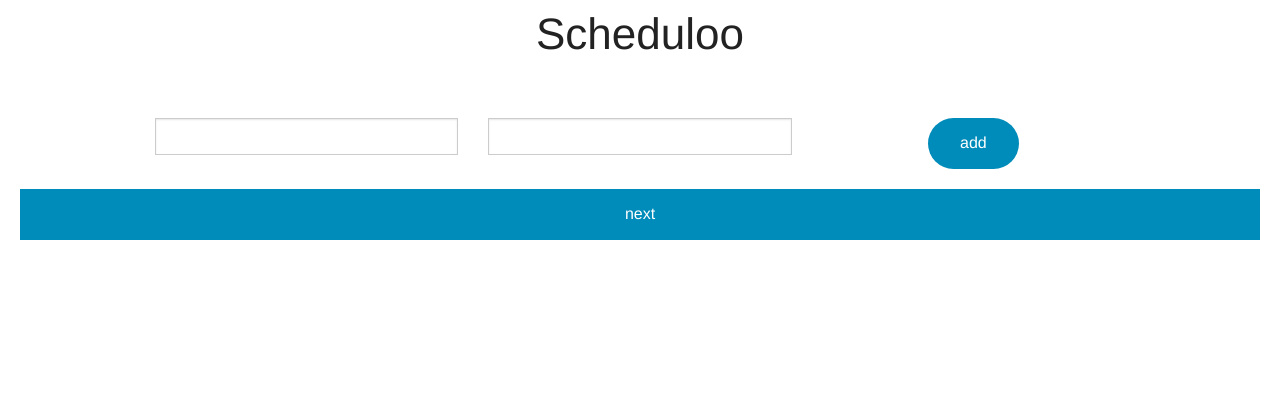
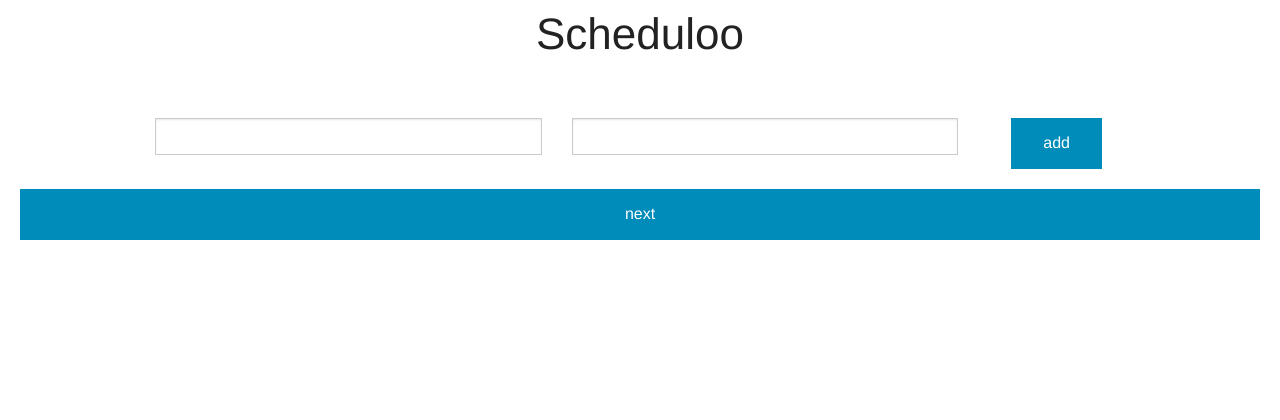
Before and after one commit to 0x486F626F/Scheduloo-Web, a Django app: template templates/scheduloo.html in a window 1280 px wide. Shown: the top 420 px of the page. Run offline with Django 3.2, Linux system fonts and the light colour scheme; the template is opened without the code that fills it, so the values that code supplies are empty; some libraries are stand-ins or nearby versions.

Commit message:
update css

```diff
--- a/static/css/scheduloo.css
+++ b/static/css/scheduloo.css
@@ -1,8 +1,21 @@
 div.step1{
     padding-top: 45px;
     padding-bottom: 40px;
-    margin-left: 20px;
-    margin-right: 20px;
-    margin-top: 0px;
+    padding-left: 20px;
+    padding-right: 20px;
     text-align: center;
 }
+div.step2{
+    padding-top: 45px;
+    padding-bottom: 40px;
+    padding-left: 20px;
+    padding-right: 20px;
+    text-align: center;
+}
+div.step3{
+    padding-top: 45px;
+    padding-bottom: 40px;
+    padding-left: 20px;
+    padding-right: 20px;
+    text-align: center;
+}
--- a/templates/scheduloo.html
+++ b/templates/scheduloo.html
@@ -23,19 +23,22 @@
 		<h1 ALIGN="center">Scheduloo</h1>
 		<div class="step1" ng-hide="step1">
 			<div ng-repeat="course in courses" class="course-list">
-				<p class="id">
+				<div class="row">
 				{% verbatim %}
-				{{ course.subject }} {{ course.catalog }}
+                <div class="row">
+				<div class="large-9 columns" style="font-size:32px"> {{ course.subject }} {{ course.catalog }} </div>
+                <div class="large-3 columns"> <button class="button round" ng-click="drop_course($index)">drop</button> </div>
+                </div>
 				{% endverbatim %}
-				<button class="button round" ng-click="drop_course($index)">drop</button>
-				</p>
+                    </div>
+
 			</div>
 
 			<form name="new_course">
                 <div class="row">
-				<div class="small-2 large-4 columns"><input name="subject" type='text'></div>
-				<div class="small-4 large-4 columns"><input name="catalog" type='text'></div>
-                <div class="small-6 large-4 columns"><button class="button round" ng-click="add_course()">add</button></div>
+				<div class="small-6 large-5 columns"><input name="subject" type='text'></div>
+				<div class="small-6 large-5 columns"><input name="catalog" type='text'></div>
+                <div class="small-12 large-2 columns"><button class="button" ng-click="add_course()">add</button></div>
 				</div>
 			</form>
 
@@ -51,14 +54,20 @@
 					<div ng-repeat="each in component">
 						{% verbatim %}
 						<form name='{{ each.id }}'>
-							{{ each.name }} <input name="rating" type="range" min="1" max="100" step="10" value="30">
+                            <div class="row">
+                                <div class="large-6 columns"  style="font-size:20px"> {{ each.name }} </div>
+
+                                <div class="large-6 columns"> <input name="rating" type="range" min="1" max="100" step="10" value="30">  </div>
+                            </div>
 						</form>
 						{% endverbatim %}
 					</div>
 				</div>
 			</div>
-			<button class="back-btn" ng-click="step1=false; step2=false">back</button>
-			<button class="next-btn" ng-click="search(); step1=true; step2=false; step3=true">Scheduloo</button>
+            <ul class="button-group round">
+			<button class="button" ng-click="step1=false; step2=false">back</button>
+			<button class="button" ng-click="search(); step1=true; step2=false; step3=true">Scheduloo</button>
+            </ul>
 		</div>
 
 		<div class="step3" ng-show="step3">
@@ -67,8 +76,10 @@
 			{{ message }}
 			{% endverbatim %}
 			</p>
-			<button class="back-btn" ng-click="step1=true; step2=true; step3=false">back</button>
-			<button class="next-btn" ng-click="step1=false; step2=false; step3=false">Start Over</button>
+            <ul class="button-group round">
+			<button class="button" ng-click="step1=true; step2=true; step3=false">back</button>
+			<button class="button" ng-click="step1=false; step2=false; step3=false">Start Over</button>
+                </ul>
 		</div>
 
         <script>$('input[type="range"]').rangeslider();</script>
```
